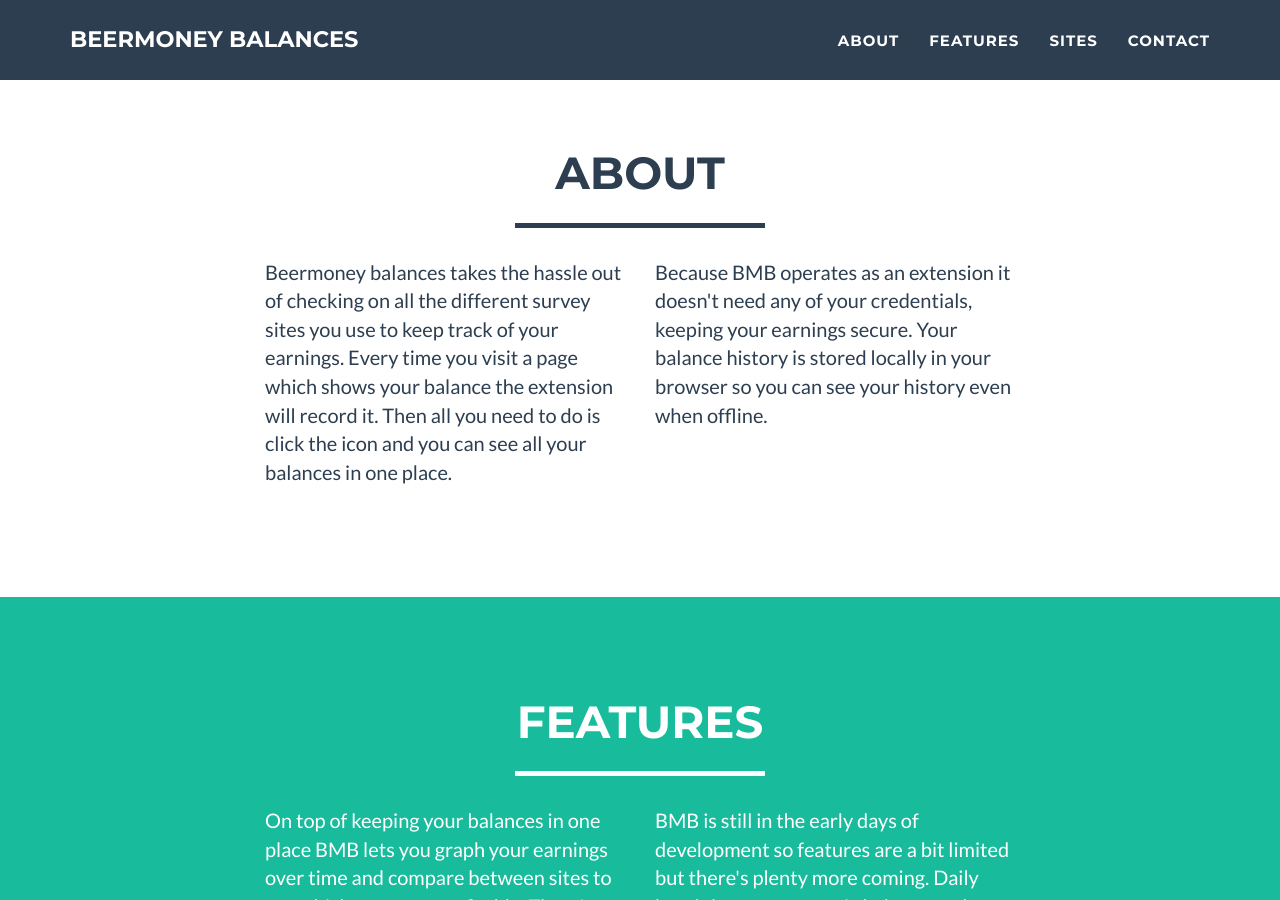
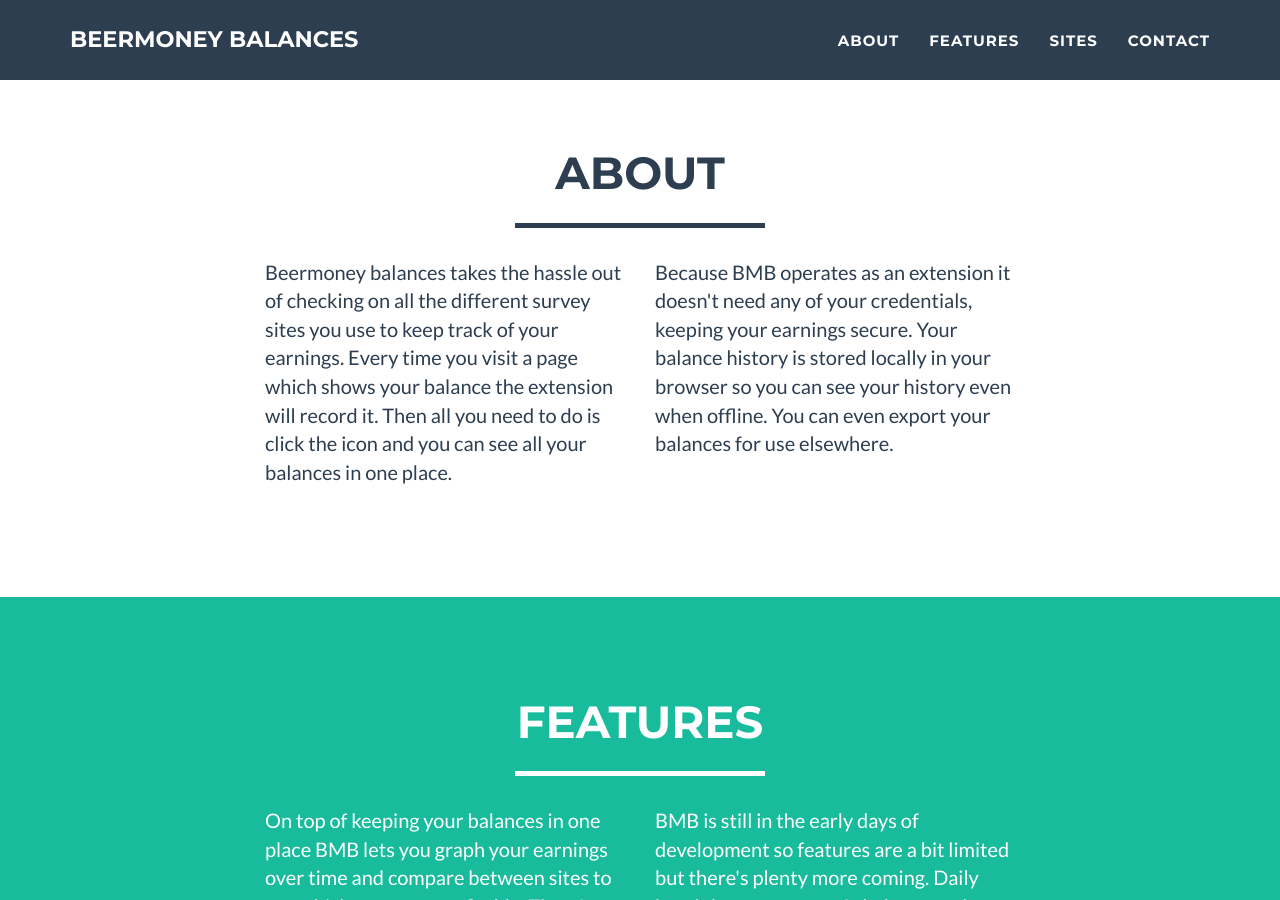
Before and after one commit to skorulis/bmb-landing, a Jekyll site: the page built from index.html, in a window 1280 px wide and 900 px high, scrolled down 727 px. Built offline with Jekyll 4.4.1, drawn with Linux system fonts in a browser that asks for light colours.

Commit message:
Copy change

```diff
--- a/_includes/about.html
+++ b/_includes/about.html
@@ -12,7 +12,7 @@
                     <p>Beermoney balances takes the hassle out of checking on all the different survey sites you use to keep track of your earnings. Every time you visit a page which shows your balance the extension will record it. Then all you need to do is click the icon and you can see all your balances in one place.</p>
                 </div>
                 <div class="col-lg-4">
-                    <p>Because BMB operates as an extension it doesn't need any of your credentials, keeping your earnings secure. Your balance history is stored locally in your browser so you can see your history even when offline.
+                    <p>Because BMB operates as an extension it doesn't need any of your credentials, keeping your earnings secure. Your balance history is stored locally in your browser so you can see your history even when offline. You can even export your balances for use elsewhere.
                     </p>
                 </div>
             </div>
```
